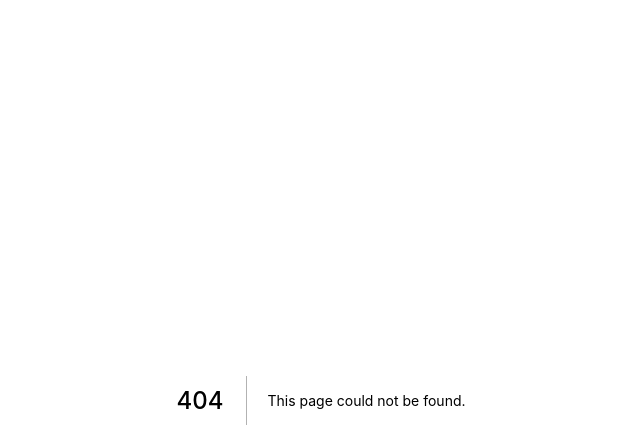
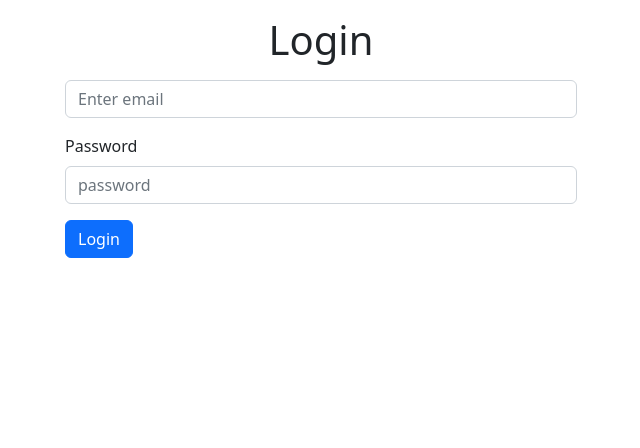
Before and after one commit to jbarrfitz/jb-organizer, a Next.js app: page /login in a window 1280 px wide. Before the commit this address had no page. Shown: the top 448 px of the page, without its empty margins (319-959 px from the left). Built offline with nearby package versions, Linux system fonts and the light colour scheme.

Commit message:
add dashboard/signin/login stuff

```diff
--- a/package.json
+++ b/package.json
@@ -9,6 +9,7 @@
     "lint": "next lint"
   },
   "dependencies": {
+    "bootstrap": "^5.2.0",
     "next": "12.2.5",
     "react": "18.2.0",
     "react-dom": "18.2.0"
--- /dev/null
+++ b/pages/login.js
@@ -0,0 +1,48 @@
+import React, { useState } from 'react';
+import { Button, Form } from 'react-bootstrap';
+
+export default function Login() {
+  const [loginData, setLoginData] = useState({
+    email: '',
+    password: '',
+  });
+
+  const handleLogin = (e) => {
+    e.preventDefault();
+    console.log(loginData);
+  };
+
+  return (
+    <div style={{ width: '40%', margin: 'auto' }}>
+      <h1 className='text-center my-3'>Login</h1>
+      <Form onSubmit={handleLogin}>
+        <Form.Group className='mb-3' controlId='formBasicEmail'>
+          <Form.Control
+            onChange={(e) =>
+              setLoginData({ ...loginData, email: e.target.value })
+            }
+            value={loginData.email}
+            required
+            type='email'
+            placeholder='Enter email'
+          />
+        </Form.Group>
+        <Form.Group className='mb-3' controlId='formBasicPassword'>
+          <Form.Label>Password</Form.Label>
+          <Form.Control
+            onChange={(e) =>
+              setLoginData({ ...loginData, password: e.target.value })
+            }
+            value={loginData.password}
+            required
+            type='password'
+            placeholder='password'
+          />
+        </Form.Group>
+        <Button variant='primary' type='submit'>
+          Login
+        </Button>
+      </Form>
+    </div>
+  );
+}
```
Also changed, not shown: config/firebase.js (added, +11 -0 lines), pages/_app.js (+4 -3 lines), pages/dashboard.js (added, +7 -0 lines), pages/signup.js (added, +32 -0 lines), 2 other files (tests, documents, lock files or other folders).
